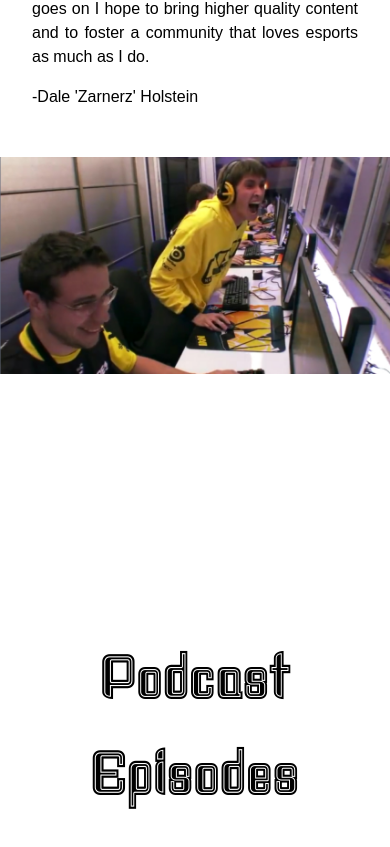
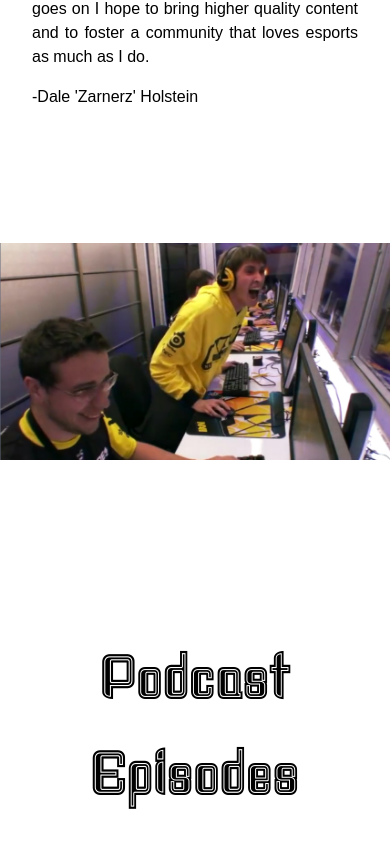
Before and after one commit to Zarnerz/EH-React, a React (Create React App) app in the folder esports-history/: page / in a window 390 px wide. Shown: the part 3189-4036 px from the top of the page. Built offline with nearby package versions, Linux system fonts and the light colour scheme.

Commit message:
Parallax more responsive - tweaked background style

```diff
--- a/esports-history/src/pages/main/Parallax/parallax.css
+++ b/esports-history/src/pages/main/Parallax/parallax.css
@@ -5,7 +5,7 @@
 }
 
 .dendi-parallax-background {
-  background: url("../../../images/8 - Dendi Yell.jpg") no-repeat fixed;
+  background: url("../../../images/8 - Dendi Yell.jpg") no-repeat fixed 50%;
   background-size: 100%;
   text-align: center;
 }
```
